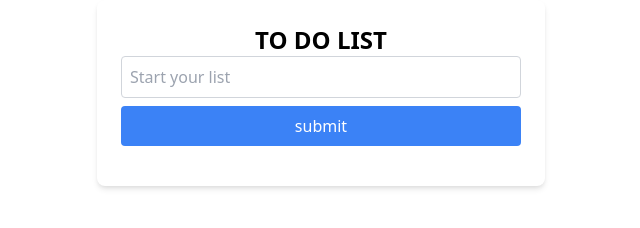
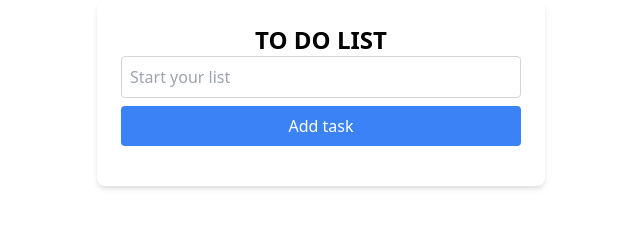
Before and after one commit to RAVI0851/to-do-list, a plain HTML site: page index.html in a window 1280 px wide. Shown: the full height of the page, 319-959 px from the left. Drawn offline with nearby package versions, Linux system fonts and the light colour scheme.

Commit message:
Update index.html

```diff
--- a/index.html
+++ b/index.html
@@ -10,7 +10,7 @@
     <div class="max-w-md mx-auto bg-white p-6 rounded-lg shadow-md">
     <h1 class="text-2xl font-bold text-center">TO DO LIST</h1>
     <input type="text" placeholder="Start your list" id="input" class="border border-gray-300 p-2 rounded w-full mb-2">
-    <button type="submit" target="_blank" id="submit" class="bg-blue-500 text-white px-4 py-2 rounded w-full">submit</button>
+    <button type="submit" target="_blank" id="submit" class="bg-blue-500 text-white px-4 py-2 rounded w-full">Add task</button>
     <ul id="todoList" class="mt-4 space-y-2">
 
     </ul>
```
